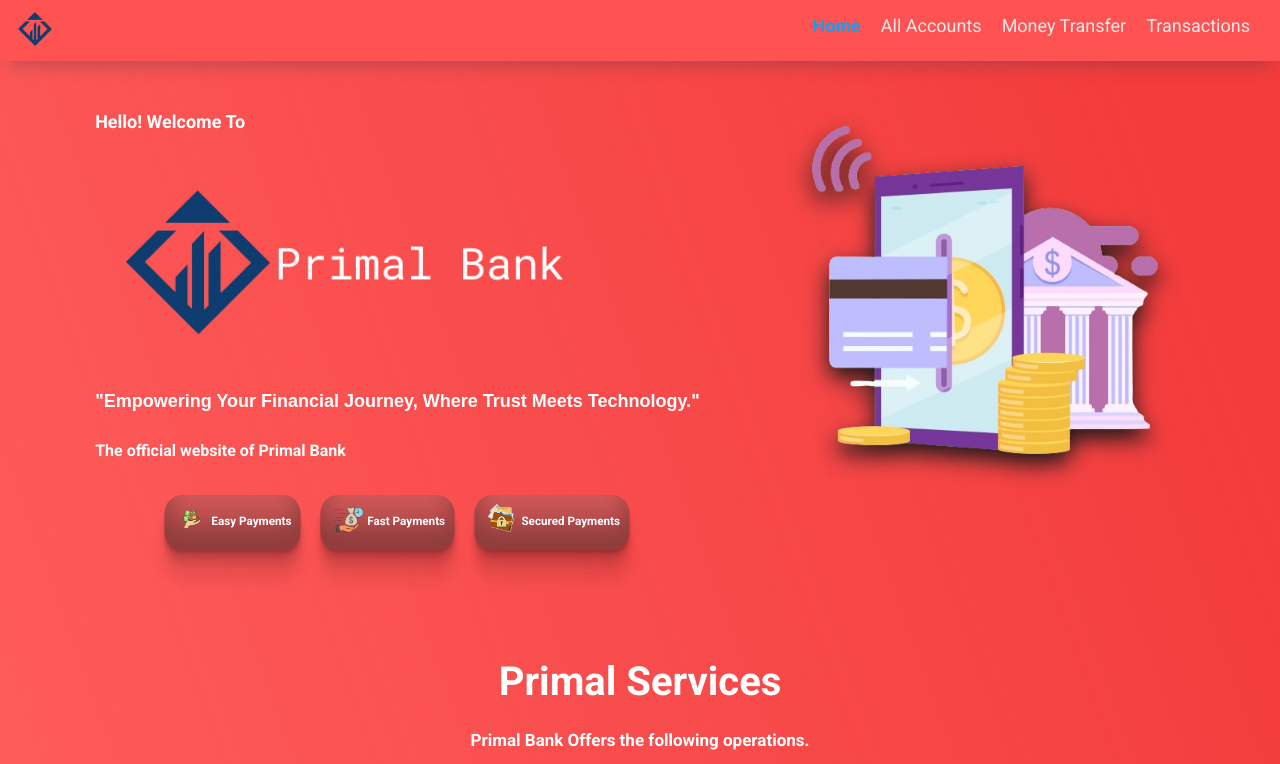
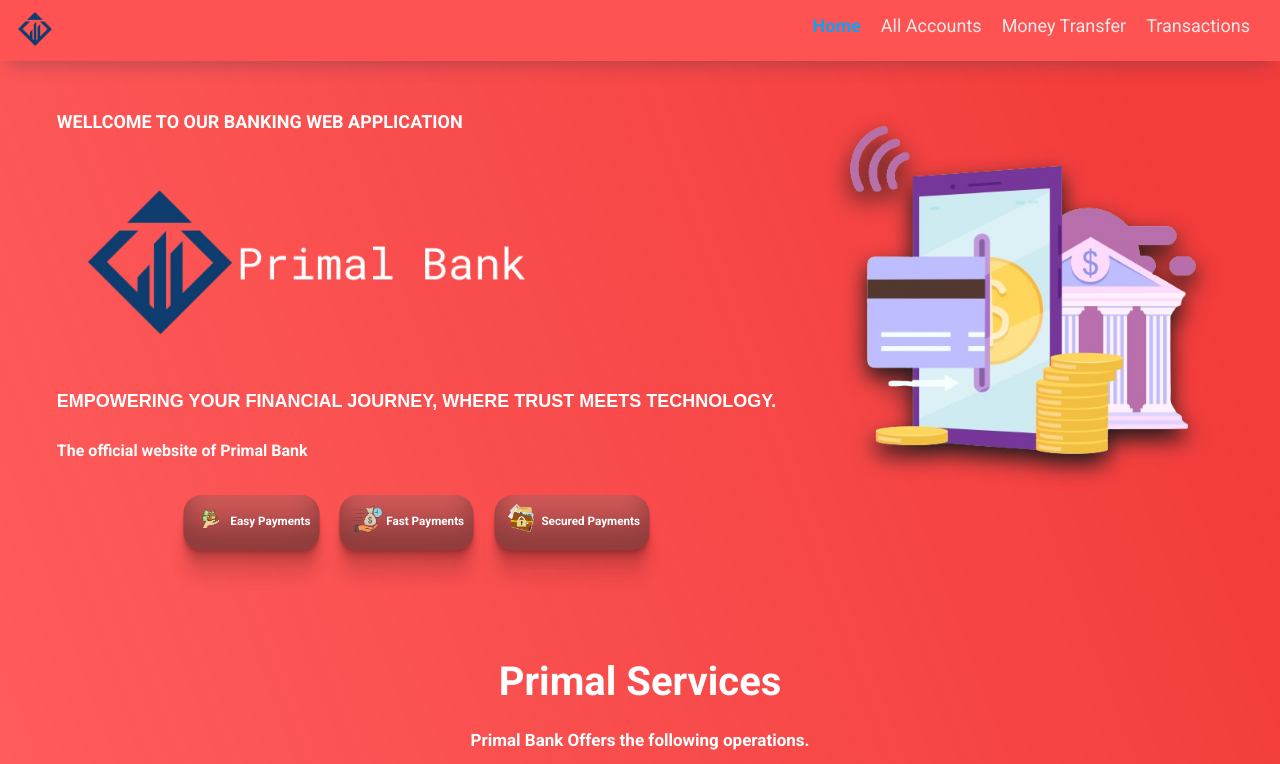
Before and after one commit to kystaines/primal-bank-final, a React (Create React App) app: page / in a window 1280 px wide. Shown: the top 764 px of the page. Built offline with nearby package versions, Linux system fonts and the light colour scheme.

Commit message:
Update Home.js

```diff
--- a/src/components/Home.js
+++ b/src/components/Home.js
@@ -20,7 +20,7 @@ const Home = () => {
     <section className="home_cls">
       <div className="home-cntr">
         <div className="home_txt">
-          <p1 className="greetings">Hello! Welcome To</p1>
+          <p1 className="greetings">WELLCOME TO OUR BANKING WEB APPLICATION</p1>
           <div
             data-aos="fade-right"
             data-aos-delay="0"
@@ -29,7 +29,7 @@ const Home = () => {
             <img src={banklogo} alt="" />
           </div>
           <p>
-            "Empowering Your Financial Journey, Where Trust Meets Technology."
+            EMPOWERING YOUR FINANCIAL JOURNEY, WHERE TRUST MEETS TECHNOLOGY.
           </p>
           <h3>The official website of Primal Bank</h3>
 
```
